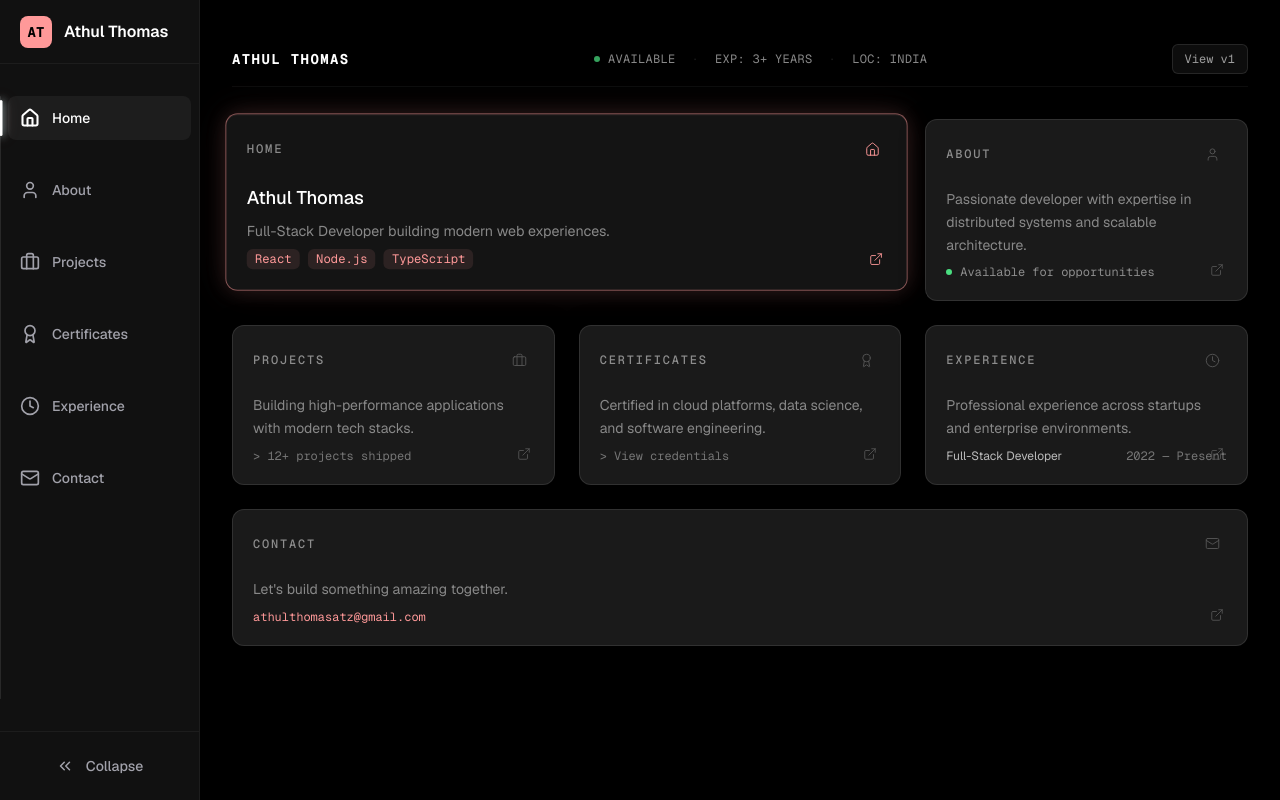
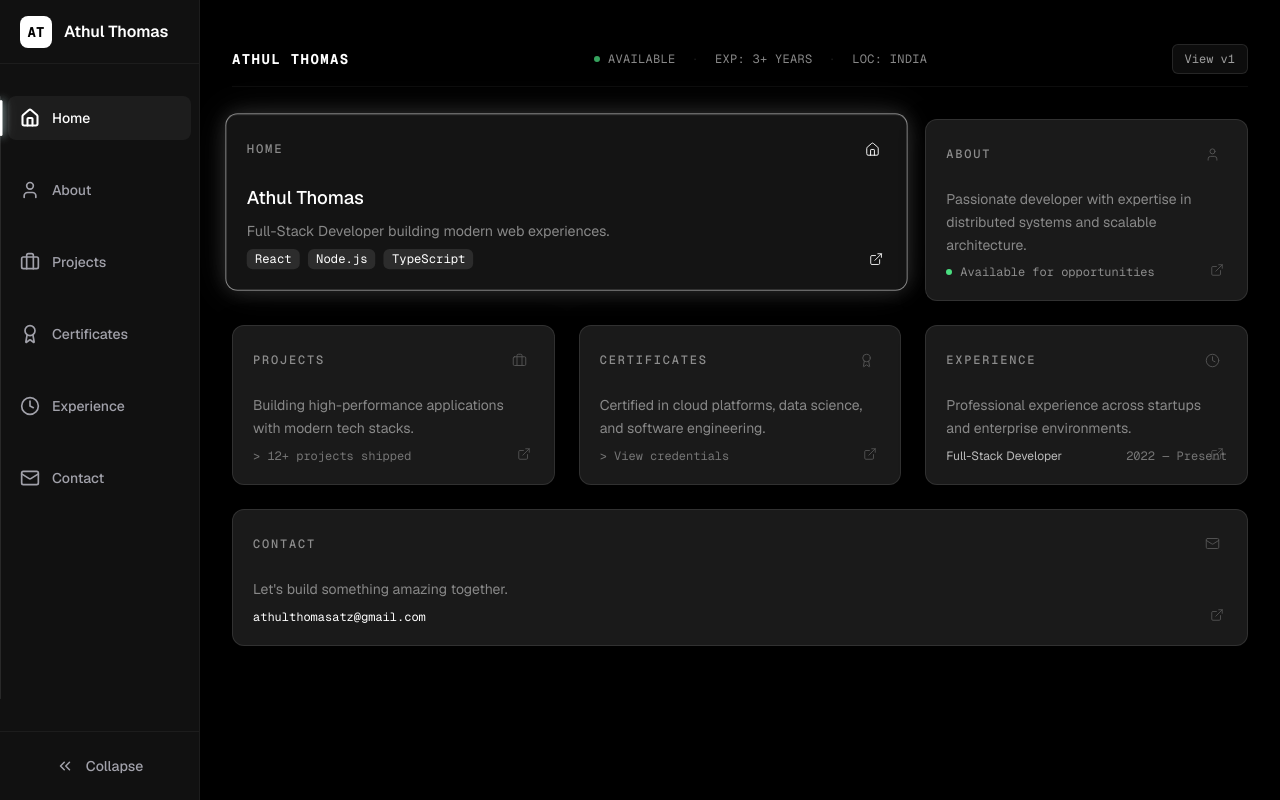
Before and after one commit to athulthomasatz/athulthomasatz.github.io, an Astro site: page / in a window 1280 px wide. Built offline with nearby package versions, Linux system fonts and the light colour scheme; Astro itself is replaced by a stand-in of ours.

Commit message:
style: change accent to pure white (#ffffff) — monochrome palette

```diff
--- a/src/components/BlockCard.jsx
+++ b/src/components/BlockCard.jsx
@@ -44,7 +44,7 @@ const BlockCard = forwardRef(function BlockCard(
         isSelected
           ? {
               boxShadow:
-                '0 0 20px rgba(255,153,153,0.15), 0 0 40px rgba(255,153,153,0.08), inset 0 1px 0 rgba(255,153,153,0.1)',
+                '0 0 20px rgba(255,255,255,0.15), 0 0 40px rgba(255,255,255,0.08), inset 0 1px 0 rgba(255,255,255,0.1)',
             }
           : {
               boxShadow: '0 4px 24px rgba(0,0,0,0.4)',
@@ -68,7 +68,7 @@ const BlockCard = forwardRef(function BlockCard(
             transition-colors duration-200
             ${isSelected ? 'text-accent' : 'text-white/30'}
           `}
-          style={{ color: isSelected ? '#ff9999' : '#555555' }}
+          style={{ color: isSelected ? '#ffffff' : '#555555' }}
         >
           <Icon size={15} strokeWidth={1.5} />
         </div>
@@ -98,7 +98,7 @@ const BlockCard = forwardRef(function BlockCard(
               : 'text-white/20 hover:text-white/60 hover:bg-white/5'
           }
         `}
-        style={{ color: isSelected ? '#ff9999' : '#555555' }}
+        style={{ color: isSelected ? '#ffffff' : '#555555' }}
       >
         <ExternalLink size={14} strokeWidth={1.5} />
       </button>
--- a/src/components/DashboardGrid.jsx
+++ b/src/components/DashboardGrid.jsx
@@ -26,9 +26,9 @@ const PREVIEWS = {
       <p className="text-white font-medium text-lg">Athul Thomas</p>
       <p className="text-sm">Full-Stack Developer building modern web experiences.</p>
       <div className="flex gap-2 mt-3">
-        <span className="px-2 py-0.5 rounded-md bg-accent/10 text-accent text-xs font-mono" style={{ color: '#ff9999' }}>React</span>
-        <span className="px-2 py-0.5 rounded-md bg-accent/10 text-accent text-xs font-mono" style={{ color: '#ff9999' }}>Node.js</span>
-        <span className="px-2 py-0.5 rounded-md bg-accent/10 text-accent text-xs font-mono" style={{ color: '#ff9999' }}>TypeScript</span>
+        <span className="px-2 py-0.5 rounded-md bg-accent/10 text-accent text-xs font-mono" style={{ color: '#ffffff' }}>React</span>
+        <span className="px-2 py-0.5 rounded-md bg-accent/10 text-accent text-xs font-mono" style={{ color: '#ffffff' }}>Node.js</span>
+        <span className="px-2 py-0.5 rounded-md bg-accent/10 text-accent text-xs font-mono" style={{ color: '#ffffff' }}>TypeScript</span>
       </div>
     </div>
   ),
@@ -67,7 +67,7 @@ const PREVIEWS = {
   contact: (
     <div className="space-y-2">
       <p>Let's build something amazing together.</p>
-      <p className="text-xs font-mono text-accent mt-2" style={{ color: '#ff9999' }}>athulthomasatz@gmail.com</p>
+      <p className="text-xs font-mono text-accent mt-2" style={{ color: '#ffffff' }}>athulthomasatz@gmail.com</p>
     </div>
   ),
 };
--- a/src/components/ExpandModal.jsx
+++ b/src/components/ExpandModal.jsx
@@ -120,7 +120,7 @@ export default function ExpandModal({ isOpen, onClose, title, icon: Icon, childr
               <div className="flex items-center gap-3">
                 {Icon && (
                   <div className="w-8 h-8 rounded-lg bg-accent/15 flex items-center justify-center">
-                    <Icon size={16} className="text-accent" style={{ color: '#ff9999' }} />
+                    <Icon size={16} className="text-accent" style={{ color: '#ffffff' }} />
                   </div>
                 )}
                 <h2
--- a/src/components/MobileDrawer.jsx
+++ b/src/components/MobileDrawer.jsx
@@ -198,9 +198,9 @@ export default function MobileDrawer() {
                               layoutId="mobileActiveIndicator"
                               className="absolute left-0 top-2 bottom-2 w-[3px] rounded-full"
                               style={{
-                                backgroundColor: '#ff9999',
+                                backgroundColor: '#ffffff',
                                 boxShadow:
-                                  '0 0 8px #ff9999, 0 0 16px rgba(255,153,153,0.4)',
+                                  '0 0 8px #ffffff, 0 0 16px rgba(255,255,255,0.4)',
                               }}
                               transition={{
                                 type: 'spring',
--- a/src/components/Sidebar.jsx
+++ b/src/components/Sidebar.jsx
@@ -208,7 +208,7 @@ export default function Sidebar() {
                 style={{
                   backgroundColor: '#ffffff',
                   boxShadow:
-                    '0 0 8px #c8f0f3, 0 0 16px rgba(255,153,153,0.4), 0 0 32px rgba(255,153,153,0.15)',
+                    '0 0 8px #c8f0f3, 0 0 16px rgba(255,255,255,0.4), 0 0 32px rgba(255,255,255,0.15)',
                   transformOrigin: 'center',
                 }}
               />
@@ -230,7 +230,7 @@ export default function Sidebar() {
                 style={{
                   backgroundColor: '#ffffff',
                   boxShadow:
-                    '0 0 8px 3px #ff9999, 0 0 16px 6px rgba(255,153,153,0.5), 0 0 32px 12px rgba(255,153,153,0.25)',
+                    '0 0 8px 3px #ffffff, 0 0 16px 6px rgba(255,255,255,0.5), 0 0 32px 12px rgba(255,255,255,0.25)',
                 }}
               />
             )}
--- a/src/styles/global.css
+++ b/src/styles/global.css
@@ -23,7 +23,7 @@
     --surface: #000000;
     --surface-container: #111111;
     --surface-elevated: #1a1a1a;
-    --accent: #ff9999;
+    --accent: #ffffff;
     --text-primary: #ffffff;
     --text-secondary: #888888;
     --text-tertiary: #555555;
--- a/tailwind.config.js
+++ b/tailwind.config.js
@@ -11,7 +11,7 @@ export default {
         surface: '#000000',
         'surface-container': '#111111',
         'surface-elevated': '#1a1a1a',
-        accent: '#ff9999',
+        accent: '#ffffff',
         'text-secondary': '#888888',
         'text-tertiary': '#555555',
       },
```
